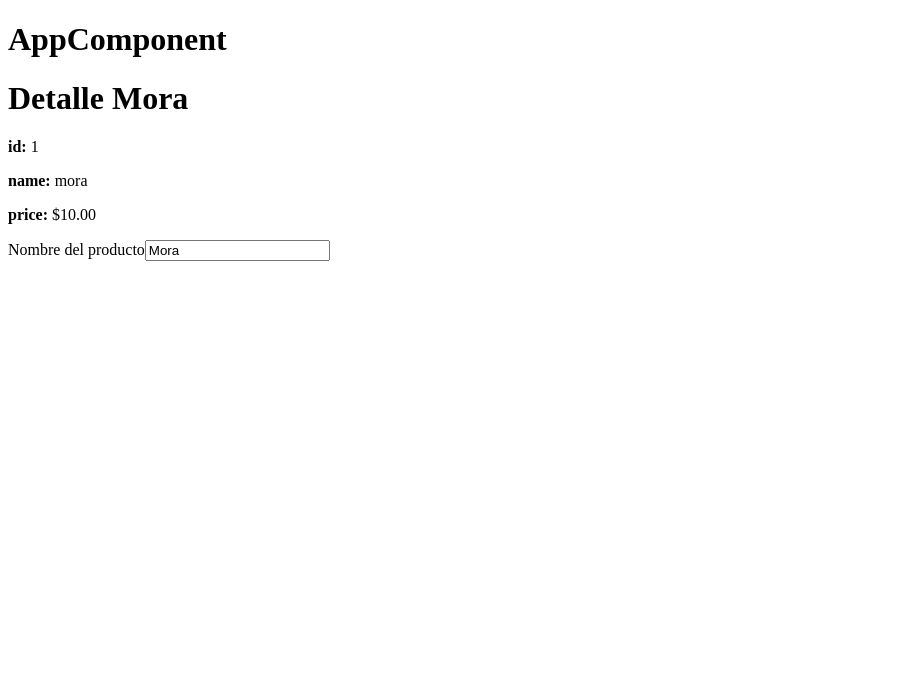
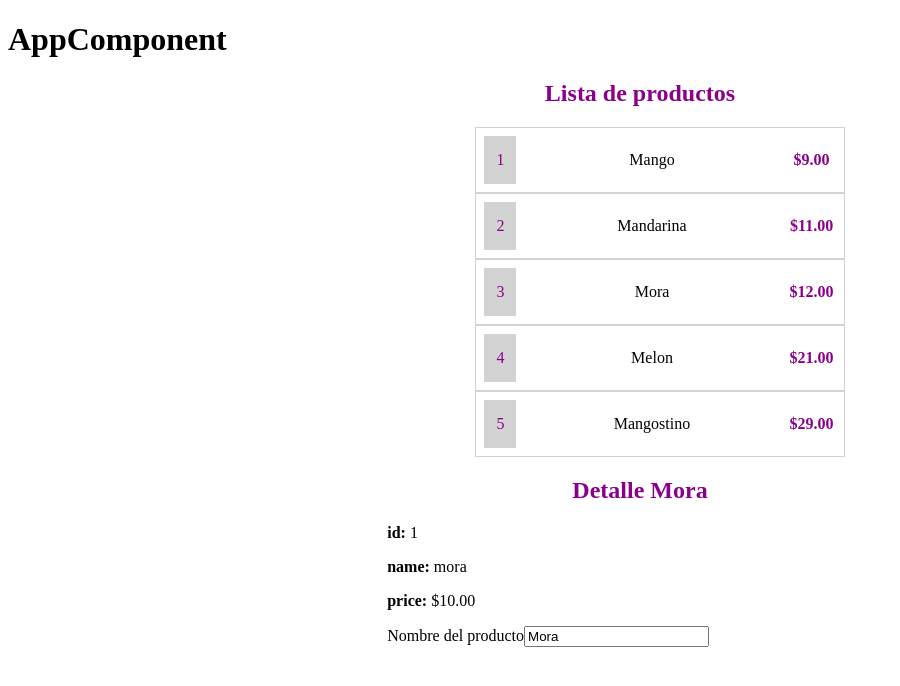
Before and after one commit to Experis-Upskilling-Program/Angular-Fundamentals-ECommerce, an Angular app: page / in a window 1280 px wide. Shown: the top 686 px of the page, without its empty margins (0-900 px from the left). Built offline with nearby package versions, Linux system fonts and the light colour scheme.

Commit message:
[+] product.component: Listado de productos usando la directiva estructural *ngFor (HTML & CSS)

```diff
--- a/src/app/components/products/products.component.css
+++ b/src/app/components/products/products.component.css
@@ -0,0 +1,42 @@
+.product-item {
+border: 1px solid lightgray;
+    list-style: none;
+    width: 30%;
+    margin: 0 auto;
+    display: flex;
+    justify-content: space-between;
+    align-items: center;
+}
+
+.product-id {
+    align-items: center;
+    color: darkmagenta;
+    display: flex;
+    gap: 0.5rem;
+    height: 3rem;
+    justify-content: center;
+    margin: 0.5rem;
+    max-width: 2rem;
+    width: 3rem;
+    background-color: lightgray;
+}
+
+.product-name {
+    text-align: left;
+}
+
+.product-price {
+    align-items: center;
+    color: darkmagenta;
+    display: flex;
+    font-weight: bolder;
+    height: 3rem;
+    justify-content: center;
+    margin: 0.5rem;
+    width: 3rem;
+}
+
+.product-detail {
+    margin: 0 auto;
+    width: 40%;
+}
--- a/src/app/components/products/products.component.html
+++ b/src/app/components/products/products.component.html
@@ -1,4 +1,18 @@
-<h1>Detalle {{ product.name }}</h1>
+<h2>Lista de productos</h2>
+<ul class="product-list">
+    <li
+        *ngFor="let product of products"
+        class="product-item"
+    >
+        <span class="product-id">{{ product.id }}</span>
+        <span class="product-name">{{ product.name }}</span>
+        <span class="product-price">{{ product.price | currency }}</span>
+    </li>
+</ul>
+
+
+<section class="product-detail">
+    <h2>Detalle {{ product.name }}</h2>
     <p><strong>id: </strong>{{ product.id }}</p>
     <p><strong>name: </strong>{{ product.name | lowercase }}</p>
     <p *ngIf="product?.price"><strong>price:</strong> {{ product.price | currency }}</p>
@@ -10,7 +24,7 @@
 
     <!-- 1. Template Driven Form (Usada aqui): Logica del Formulario esta en la Vista -->
     <!-- 2. Reactive Forms: Logica del Formulario esta en la Clase  -->
-<div>
+    <div class="product-form">
         <label for="name">Nombre del producto</label>
         <!-- two way data binding
             [] Model a la Vista 'Campo formulario'
@@ -20,3 +34,5 @@
         -->
         <input [(ngModel)]="product.name" id="name" type="text" placeholder="Ej: Lulo"/>
     </div>
+
+</section>
--- a/src/app/components/products/products.component.ts
+++ b/src/app/components/products/products.component.ts
@@ -1,5 +1,7 @@
 import { Component } from '@angular/core';
 import { Product } from 'src/app/interfaces/product';
+import { PRODUCTS } from '../../../data/fake-products';
+
 
 @Component({
   selector: 'app-products',
@@ -13,4 +15,5 @@ export class ProductsComponent {
     name: 'Mora',
     price: 10
   }
+  products: Product[] = PRODUCTS;
 }
--- /dev/null
+++ b/src/data/fake-products.ts
@@ -0,0 +1,10 @@
+import { Product } from "src/app/interfaces/product";
+
+// const PRODUCTS: Array<Product> = [];
+export const PRODUCTS: Product[] = [
+    { id: 1, name: 'Mango', price: 9 },
+    { id: 2, name: 'Mandarina', price: 11 },
+    { id: 3, name: 'Mora', price: 12 },
+    { id: 4, name: 'Melon', price: 21 },
+    { id: 5, name: 'Mangostino', price: 29 }
+];
--- a/src/styles.css
+++ b/src/styles.css
@@ -1 +1,5 @@
 /* You can add global styles to this file, and also import other style files */
+h2 {
+    color: darkmagenta;
+    text-align: center;
+}
```
Lines whose indentation alone changed are shown as unchanged.
